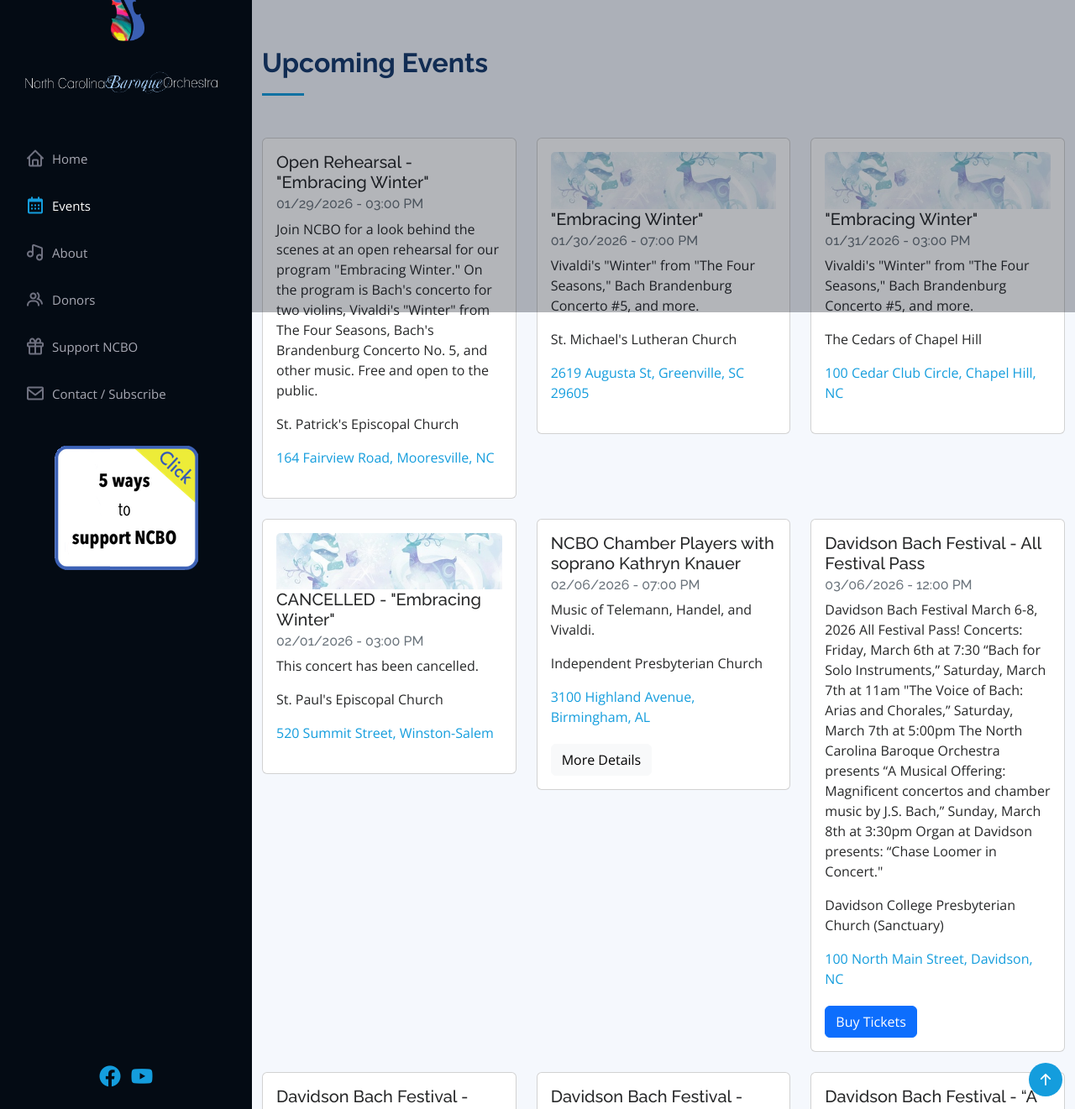
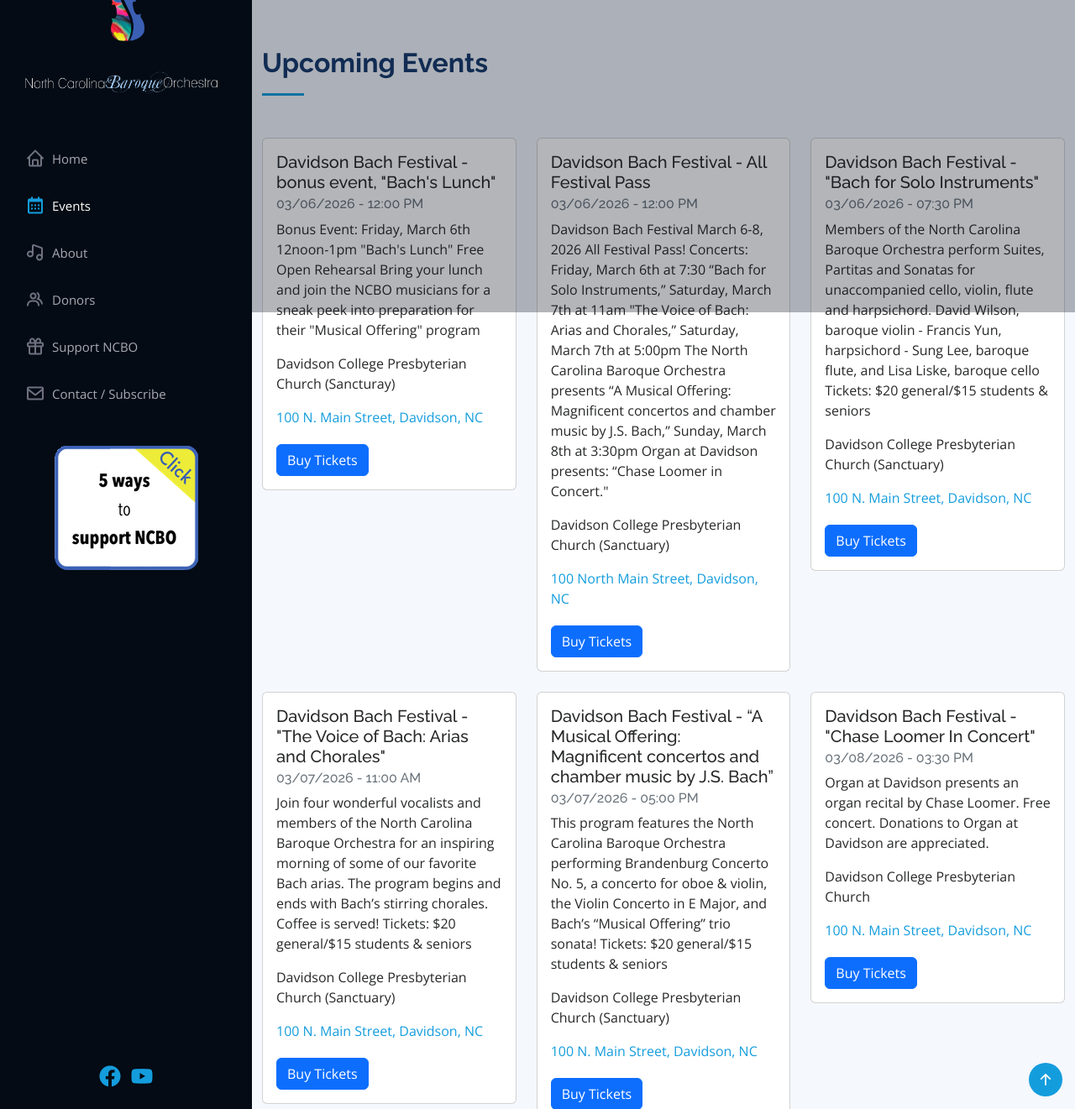
Before and after one commit to ncbaroqueorchestra/ncboweb, a Jekyll site: the page built from index.md, in a window 1280 px wide and 1400 px high, scrolled down 949 px, cut to the strip 79-1400 px from the top of the window. Shown: the whole strip at 84% size. Built offline with Jekyll 4.4.1, drawn with Linux system fonts in a browser that asks for light colours; comment, search, counter and statistics services are not loaded.

Commit message:
Updated NCBO events

```diff
--- a/_data/events.yml
+++ b/_data/events.yml
@@ -1,55 +1,18 @@
-- address: 164 Fairview Road, Mooresville, NC
-  description: 'Join NCBO for a look behind the scenes at an open rehearsal for our
-    program "Embracing Winter." On the program is Bach''s concerto for two violins,
-    Vivaldi''s "Winter" from The Four Seasons, Bach''s Brandenburg Concerto No. 5,
-    and other music.
+- address: 100 N. Main Street, Davidson, NC
+  description: 'Bonus Event: Friday, March 6th 12noon-1pm
 
+    "Bach''s Lunch" Free Open Rehearsal
 
-    Free and open to the public.'
-  eventdate: 01/29/2026
-  eventtime: 03:00 PM
-  heading: Open Rehearsal - "Embracing Winter"
-  mapurl: https://maps.app.goo.gl/L5NRybjuQWJHSPnu7
-  sortdate: 1769716800
-  venue: St. Patrick's Episcopal Church
-- address: 2619 Augusta St, Greenville, SC 29605
-  description: 'Vivaldi''s "Winter" from "The Four Seasons," Bach Brandenburg Concerto
-    #5, and more.'
-  eventdate: 01/30/2026
-  eventimage: EmbracingWinter.jpg
-  eventtime: 07:00 PM
-  heading: '"Embracing Winter"'
-  mapurl: https://maps.app.goo.gl/DVPBrz3CHzr9mR9k6
-  sortdate: 1769817600
-  venue: St. Michael's Lutheran Church
-- address: 100 Cedar Club Circle, Chapel Hill, NC
-  description: 'Vivaldi''s "Winter" from "The Four Seasons," Bach Brandenburg Concerto
-    #5, and more.'
-  eventdate: 01/31/2026
-  eventimage: EmbracingWinter.jpg
-  eventtime: 03:00 PM
-  heading: '"Embracing Winter"'
-  mapurl: https://maps.app.goo.gl/iG2TRUJ4b6S4gJfs9
-  sortdate: 1769889600
-  venue: The Cedars of Chapel Hill
-- address: 520 Summit Street, Winston-Salem
-  description: This concert has been cancelled.
-  eventdate: 02/01/2026
-  eventimage: EmbracingWinter.jpg
-  eventtime: 03:00 PM
-  heading: CANCELLED - "Embracing Winter"
-  mapurl: https://maps.app.goo.gl/48WQR2oGMHj2TVnS6
-  sortdate: 1769976000
-  venue: St. Paul's Episcopal Church
-- address: 3100 Highland Avenue, Birmingham, AL
-  description: Music of Telemann, Handel, and Vivaldi.
-  eventdate: 02/06/2026
-  eventdetailsurl: https://ipc-usa.org/ministries/music-fine-arts/2026-religious-arts-festival.html/event/2026/02/06/early-music-concert-embracing-winter/551727
-  eventtime: 07:00 PM
-  heading: NCBO Chamber Players with soprano Kathryn Knauer
-  mapurl: https://maps.app.goo.gl/MroEUVD5WXwabdRL7
-  sortdate: 1770422400
-  venue: Independent Presbyterian Church
+    Bring your lunch and join the NCBO musicians
+
+    for a sneak peek into preparation for their "Musical Offering" program '
+  eventdate: 03/06/2026
+  eventtime: 12:00 PM
+  heading: Davidson Bach Festival - bonus event, "Bach's Lunch"
+  mapurl: https://maps.app.goo.gl/Co1egUir4jm3Udif6
+  sortdate: 1772816400
+  ticketurl: https://airtable.com/appvugRzWhcv3pA1H/tblm5SUEin7YWNJq1/viwlNjgZ7uQjobbgh/recERyaOlHVjmk58u/fldNmGtfmDmmkudT3?copyLinkToCellOrRecordOrigin=gridView
+  venue: Davidson College Presbyterian Church (Sancturay)
 - address: 100 North Main Street, Davidson, NC
   description: 'Davidson Bach Festival March 6-8, 2026 All Festival Pass!
 
--- a/_data/past_events.yml
+++ b/_data/past_events.yml
@@ -1,3 +1,55 @@
+- address: 3100 Highland Avenue, Birmingham, AL
+  description: Music of Telemann, Handel, and Vivaldi.
+  eventdate: 02/06/2026
+  eventdetailsurl: https://ipc-usa.org/ministries/music-fine-arts/2026-religious-arts-festival.html/event/2026/02/06/early-music-concert-embracing-winter/551727
+  eventtime: 07:00 PM
+  heading: NCBO Chamber Players with soprano Kathryn Knauer
+  mapurl: https://maps.app.goo.gl/MroEUVD5WXwabdRL7
+  sortdate: 1770422400
+  venue: Independent Presbyterian Church
+- address: 520 Summit Street, Winston-Salem
+  description: This concert has been cancelled.
+  eventdate: 02/01/2026
+  eventimage: EmbracingWinter.jpg
+  eventtime: 03:00 PM
+  heading: CANCELLED - "Embracing Winter"
+  mapurl: https://maps.app.goo.gl/48WQR2oGMHj2TVnS6
+  sortdate: 1769976000
+  venue: St. Paul's Episcopal Church
+- address: 100 Cedar Club Circle, Chapel Hill, NC
+  description: Sadly, due to the major snowfall expected in our area this weekend,
+    our concert at The Cedars has been postponed.
+  eventdate: 01/31/2026
+  eventimage: EmbracingWinter.jpg
+  eventtime: 03:00 PM
+  heading: CANCELLED - "Embracing Winter"
+  mapurl: https://maps.app.goo.gl/iG2TRUJ4b6S4gJfs9
+  sortdate: 1769889600
+  venue: The Cedars of Chapel Hill
+- address: 2619 Augusta St, Greenville, SC 29605
+  description: 'Vivaldi''s "Winter" from "The Four Seasons," Bach Brandenburg Concerto
+    #5, and more.'
+  eventdate: 01/30/2026
+  eventimage: EmbracingWinter.jpg
+  eventtime: 07:00 PM
+  heading: '"Embracing Winter"'
+  mapurl: https://maps.app.goo.gl/DVPBrz3CHzr9mR9k6
+  sortdate: 1769817600
+  venue: St. Michael's Lutheran Church
+- address: 164 Fairview Road, Mooresville, NC
+  description: 'Join NCBO for a look behind the scenes at an open rehearsal for our
+    program "Embracing Winter." On the program is Bach''s concerto for two violins,
+    Vivaldi''s "Winter" from The Four Seasons, Bach''s Brandenburg Concerto No. 5,
+    and other music.
+
+
+    Free and open to the public.'
+  eventdate: 01/29/2026
+  eventtime: 03:00 PM
+  heading: Open Rehearsal - "Embracing Winter"
+  mapurl: https://maps.app.goo.gl/L5NRybjuQWJHSPnu7
+  sortdate: 1769716800
+  venue: St. Patrick's Episcopal Church
 - address: 3300 Poinsett Hwy, Greenville, SC 29613
   description: NCBO joins the choir and soloists of SC Bach for cantatas 4-6 of J.S.
     Bach's amazing Christmas Oratorio.
```
